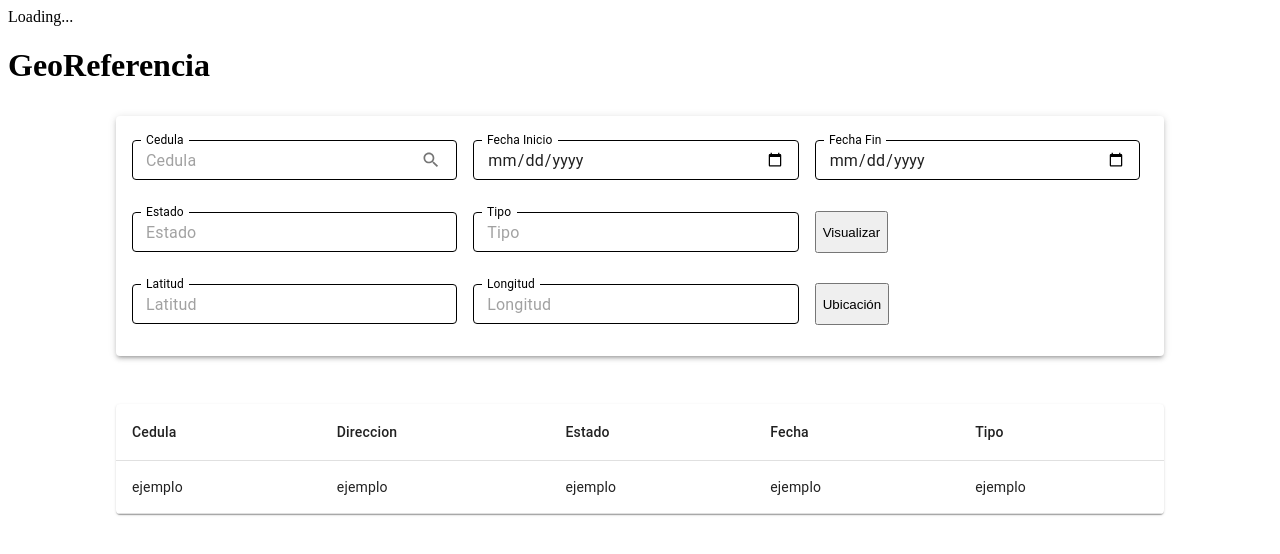
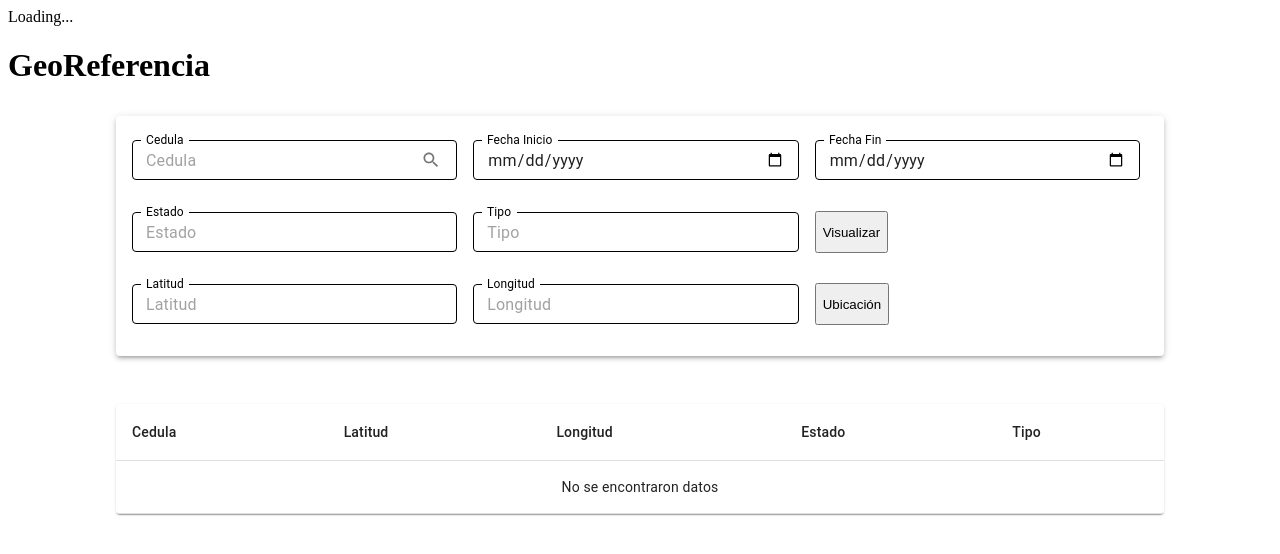
Before and after one commit to CEPE1724/RegistroCivilFront, a Next.js app: page /VerificacionGeoreferencia in a window 1280 px wide. Shown: the top 554 px of the page. Built offline with nearby package versions, Linux system fonts and the light colour scheme.

Commit message:
georeferencia validar

```diff
--- a/src/components/VerificacionGeoreferencia/GestorGeoreferencia/GestorGeoreferencia.js
+++ b/src/components/VerificacionGeoreferencia/GestorGeoreferencia/GestorGeoreferencia.js
@@ -80,14 +80,12 @@ export function GestorGeoreferencia() {
             });
 
             if (response.status === 200) {
-                const item = response.data.find(d => d.cedula === cedula);  // Buscar el item con la cédula correspondiente
-                if (item) {
-                    setEstado(item.iEstado);  // Establecer el estado
-                    setTipo(item.Tipo);  // Establecer el tipo
+                const filteredData = response.data.filter(d => d.cedula === cedula);  // Filtrar los datos para la cédula correspondiente
+                if (filteredData.length > 0) {
+                    setDatos(filteredData);  // Establecer los datos en el estado
                 } else {
                     enqueueSnackbar("No se encontraron datos para esta cédula", { variant: "warning" });
-                    setEstado("");  // Limpiar el estado
-                    setTipo("");  // Limpiar el tipo
+                    setDatos([]);  // Limpiar los datos si no se encuentran
                 }
             } else {
                 enqueueSnackbar("Error al obtener los datos", { variant: "error" });
@@ -242,20 +240,28 @@ export function GestorGeoreferencia() {
                             <TableHead>
                                 <TableRow>
                                     <TableCell>Cedula</TableCell>
-                                    <TableCell>Direccion</TableCell>
+                                    <TableCell>Latitud</TableCell>
+                                    <TableCell>Longitud</TableCell>
                                     <TableCell>Estado</TableCell>
-                                    <TableCell>Fecha</TableCell>
                                     <TableCell>Tipo</TableCell>
                                 </TableRow>
                             </TableHead>
                             <TableBody>
-                                <TableRow>
-                                    <TableCell>ejemplo</TableCell>
-                                    <TableCell>ejemplo</TableCell>
-                                    <TableCell>ejemplo</TableCell>
-                                    <TableCell>ejemplo</TableCell>
-                                    <TableCell>ejemplo</TableCell>
-                                </TableRow>
+                                {datos.length > 0 ? (
+                                    datos.map((item) => (
+                                        <TableRow key={item.idCoordenadasPrefactura}>
+                                            <TableCell>{item.cedula}</TableCell>
+                                            <TableCell>{item.latitud}</TableCell>
+                                            <TableCell>{item.longitud}</TableCell>
+                                            <TableCell>{item.iEstado }</TableCell>
+                                            <TableCell>{item.Tipo }</TableCell>
+                                        </TableRow>
+                                    ))
+                                ) : (
+                                    <TableRow>
+                                        <TableCell colSpan={5} align="center">No se encontraron datos</TableCell>
+                                    </TableRow>
+                                )}
                             </TableBody>
                         </Table>
                     </TableContainer>
--- a/src/configApi/apiConfig.js
+++ b/src/configApi/apiConfig.js
@@ -25,5 +25,6 @@ export const APIURL = {
 	post_cre_solicitud_web : () => `${API_BASE_URL}cre-solicitud-web`,
 	get_TipoConsulta : () => `${API_BASE_URL}compraencuesta/1`,
 	post_cogno_Token : (ci) => `${API_BASE_URL}auth/cogno/token/${ci}`,
+    getCoordenadasprefactura : () => `${API_BASE_URL}coordenadasprefactura/all`,
 
 };
```
